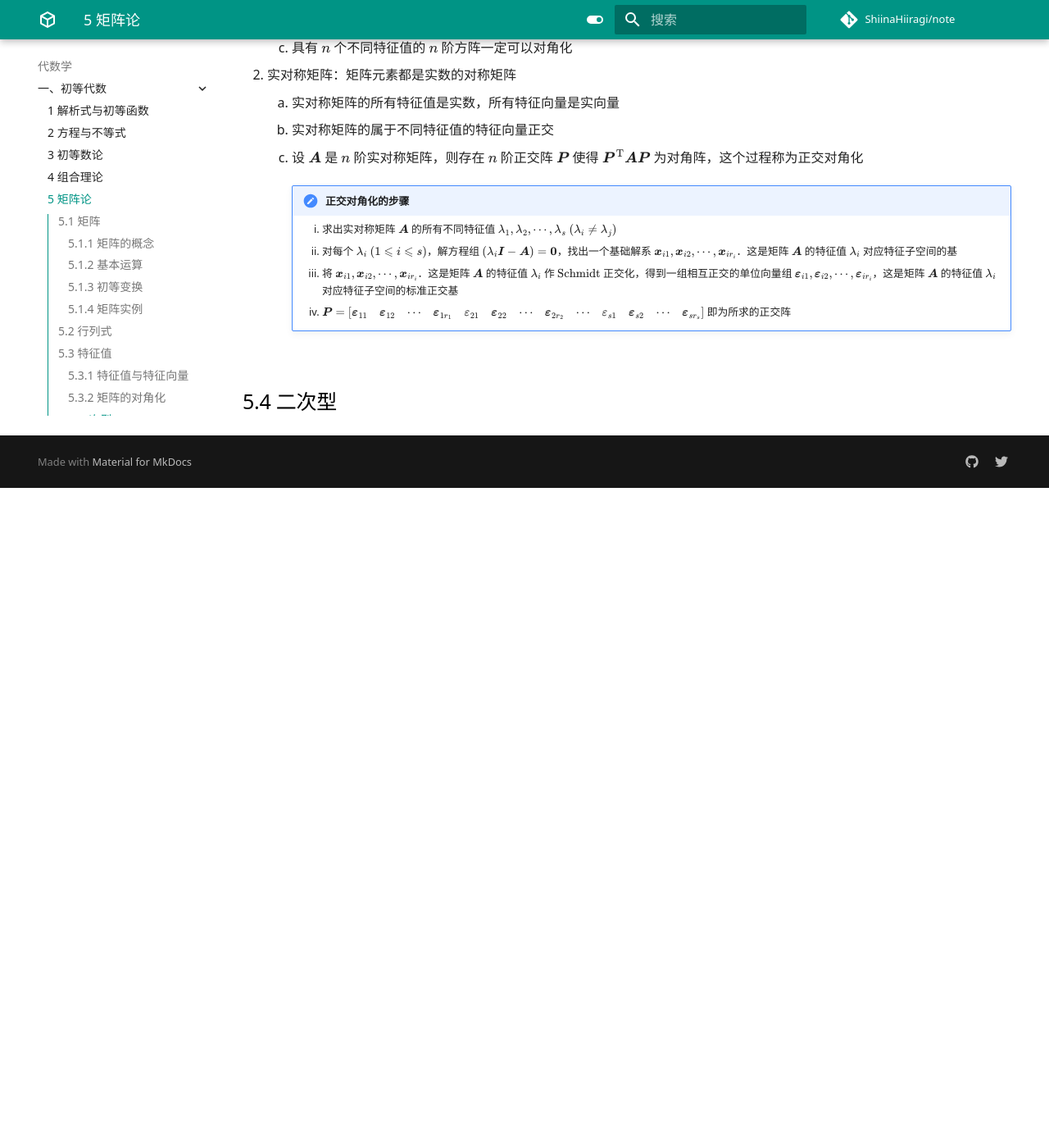
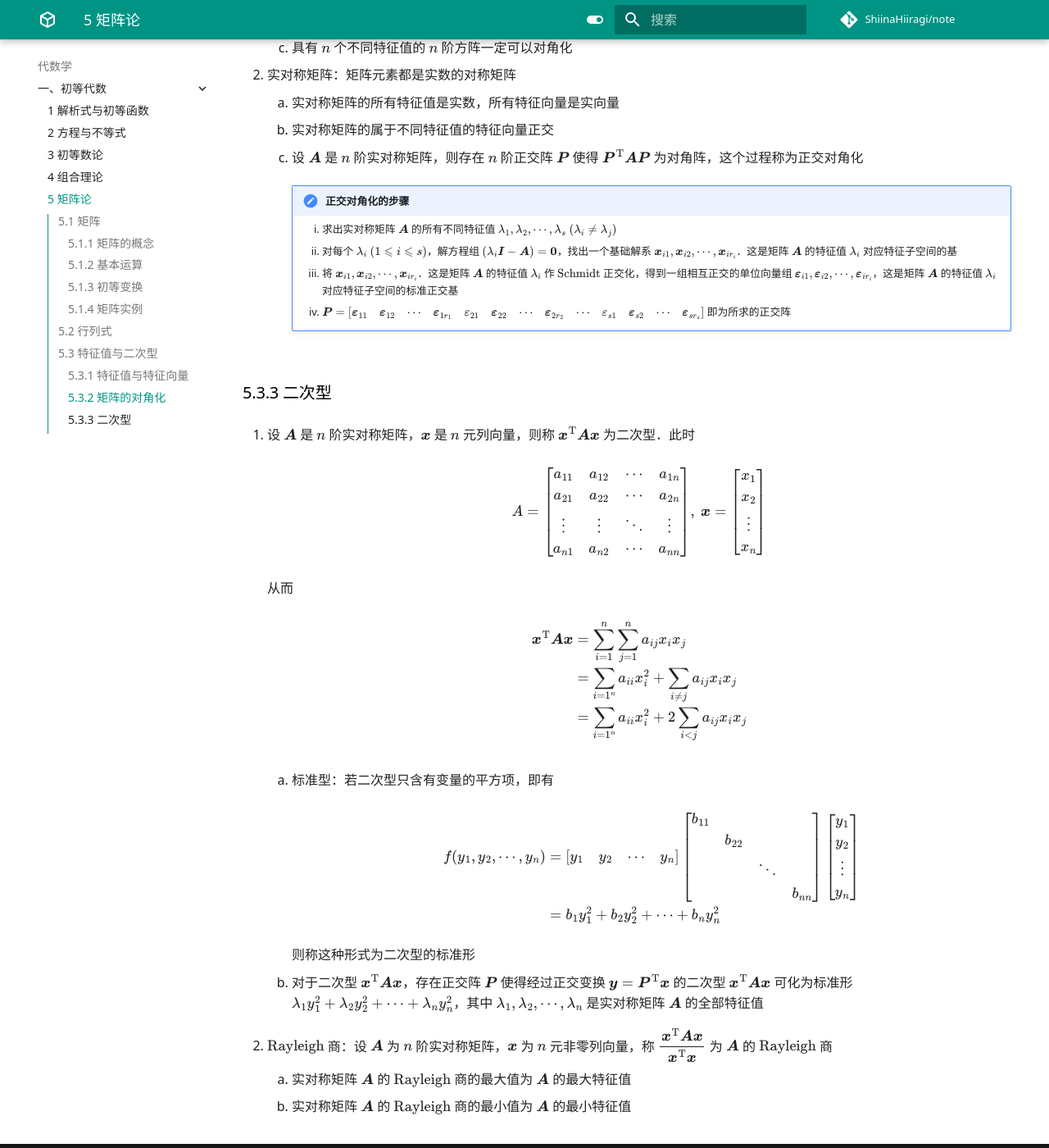
Before and after one commit to ShiinaHiiragi/note, an MkDocs documentation site: the page built from docs/alg/elem/mat.md, in a window 1280 px wide and 1400 px high, scrolled down 12616 px. Shown: the whole window at 82% size. Built offline with MkDocs 1.6.1 and Material for MkDocs 9.7.7, drawn with Linux system fonts in a browser that asks for light colours; comment, search, counter and statistics services are not loaded; before the commit the page ends 13211 px from its top, so only the background shows below that.

Commit message:
rayleigh

```diff
--- a/docs/alg/elem/mat.md
+++ b/docs/alg/elem/mat.md
@@ -598,7 +598,7 @@
     3. 设 $\boldsymbol A$ 是 $n$ 阶方阵，则 $\mathrm{det}(\boldsymbol A^{\mathrm T}) = \mathrm{det}(\boldsymbol A), \mathrm{det}(\boldsymbol A^{-1}) = \dfrac{1}{\mathrm{det}(\boldsymbol A)}$
     4. 设 $\boldsymbol A_1, \boldsymbol A_2, \cdots, \boldsymbol A_n$ 均为 $n$ 阶方阵，则 $\mathrm{\det}(\boldsymbol A_1 \boldsymbol A_2 \cdots \boldsymbol A_k) = \mathrm{det}(\boldsymbol A_1) \cdot \mathrm{det}(\boldsymbol A_2) \cdots \mathrm{det}(\boldsymbol A_k)$
 
-## 5.3 特征值
+## 5.3 特征值与二次型
 ### 5.3.1 特征值与特征向量
 1. 特征值与特征向量：设 $\boldsymbol A$ 是 $n$ 阶方阵，$\boldsymbol x$ 是 $n$ 元非零向量，若有 $\boldsymbol{Ax} = \lambda \boldsymbol x$，则称实数 $\lambda$ 为方阵 $\boldsymbol A$ 的特征值，向量 $\boldsymbol x$ 称为方阵 $\boldsymbol A$ 属于特征值 $\lambda$ 的特征向量
     1. 一个特征向量只能属于一个特征值
@@ -625,4 +625,50 @@
             3. 将 $\boldsymbol x_{i1}, \boldsymbol x_{i2}, \cdots, \boldsymbol x_{ir_i}$．这是矩阵 $\boldsymbol A$ 的特征值 $\lambda_i$ 作 $\text{Schmidt}$ 正交化，得到一组相互正交的单位向量组 $\boldsymbol \varepsilon_{i1}, \boldsymbol \varepsilon_{i2}, \cdots, \boldsymbol \varepsilon_{ir_i}$，这是矩阵 $\boldsymbol A$ 的特征值 $\lambda_i$ 对应特征子空间的标准正交基
             4. $\boldsymbol P = \begin{bmatrix} \boldsymbol \varepsilon_{11} & \boldsymbol \varepsilon_{12} & \cdots & \boldsymbol \varepsilon_{1r_1} & \varepsilon_{21} & \boldsymbol \varepsilon_{22} & \cdots & \boldsymbol \varepsilon_{2r_2} & \cdots & \varepsilon_{s1} & \boldsymbol \varepsilon_{s2} & \cdots & \boldsymbol \varepsilon_{sr_s} \\ \end{bmatrix}$ 即为所求的正交阵
 
-## 5.4 二次型
+### 5.3.3 二次型
+1. 设 $\boldsymbol A$ 是 $n$ 阶实对称矩阵，$\boldsymbol x$ 是 $n$ 元列向量，则称 $\boldsymbol x^{\mathrm T} \boldsymbol{Ax}$ 为二次型．此时
+
+    $$
+    A = \begin{bmatrix}
+    a_{11} & a_{12} & \cdots & a_{1n} \\
+    a_{21} & a_{22} & \cdots & a_{2n} \\
+    \vdots & \vdots & \ddots & \vdots \\
+    a_{n1} & a_{n2} & \cdots & a_{nn} \\
+    \end{bmatrix}, \ \boldsymbol x = \begin{bmatrix}
+    x_1 \\ x_2 \\ \vdots \\ x_n
+    \end{bmatrix}
+    $$
+
+    从而
+
+    $$
+    \begin{aligned}
+    \boldsymbol x^{\mathrm T} \boldsymbol{Ax} & = \sum_{i=1}^n \sum_{j=1}^n a_{ij} x_i x_j \\
+    & = \sum_{i=1^n} a_{ii}x_i^2 + \sum_{i \neq j} a_{ij} x_i x_j \\
+    & = \sum_{i=1^n} a_{ii}x_i^2 + 2\sum_{i < j} a_{ij} x_i x_j
+    \end{aligned}
+    $$
+
+    1. 标准型：若二次型只含有变量的平方项，即有
+
+        $$
+        \begin{aligned}
+        f(y_1, y_2, \cdots, y_n) & = \begin{bmatrix} y_1 & y_2 & \cdots & y_n \\ \end{bmatrix} \begin{bmatrix}
+        b_{11} &  &  &  \\
+         & b_{22} &  &  \\
+         &  & \ddots &  \\
+         &  &  & b_{nn} \\
+        \end{bmatrix} \begin{bmatrix}
+        y_1 \\ y_2 \\ \vdots \\ y_n \\
+        \end{bmatrix} \\
+        & = b_1 y_1^2 + b_2 y_2^2 + \cdots + b_n y_n^2
+        \end{aligned}
+        $$
+
+        则称这种形式为二次型的标准形
+
+    2. 对于二次型 $\boldsymbol x^{\mathrm T} \boldsymbol{Ax}$，存在正交阵 $\boldsymbol P$ 使得经过正交变换 $\boldsymbol y = \boldsymbol P^{\mathrm T} \boldsymbol x$ 的二次型 $\boldsymbol x^{\mathrm T} \boldsymbol{Ax}$ 可化为标准形 $\lambda_1 y_1^2 + \lambda_2 y_2^2 + \cdots + \lambda_n y_n^2$，其中 $\lambda_1, \lambda_2, \cdots, \lambda_n$ 是实对称矩阵 $\boldsymbol A$ 的全部特征值
+
+2. $\text{Rayleigh}$ 商：设 $\boldsymbol A$ 为 $n$ 阶实对称矩阵，$\boldsymbol x$ 为 $n$ 元非零列向量，称 $\dfrac{\boldsymbol x^{\mathrm T} \boldsymbol{Ax}}{\boldsymbol x^{\mathrm T} \boldsymbol x}$ 为 $\boldsymbol A$ 的 $\text{Rayleigh}$ 商
+    1. 实对称矩阵 $\boldsymbol A$ 的 $\text{Rayleigh}$ 商的最大值为 $\boldsymbol A$ 的最大特征值
+    2. 实对称矩阵 $\boldsymbol A$ 的 $\text{Rayleigh}$ 商的最小值为 $\boldsymbol A$ 的最小特征值
```
Also changed, not shown: docs/intro/toc.md (+1 -10 lines).
